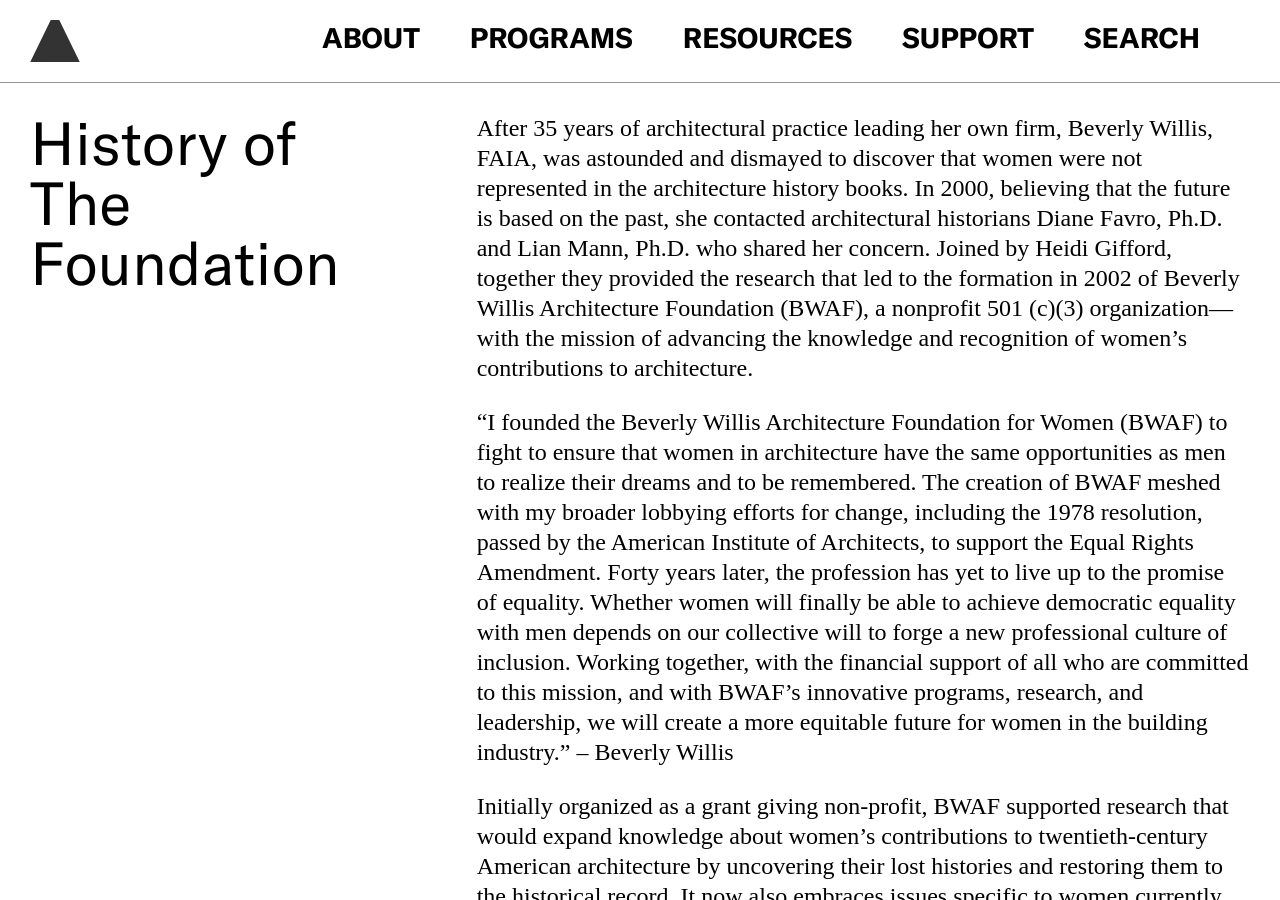
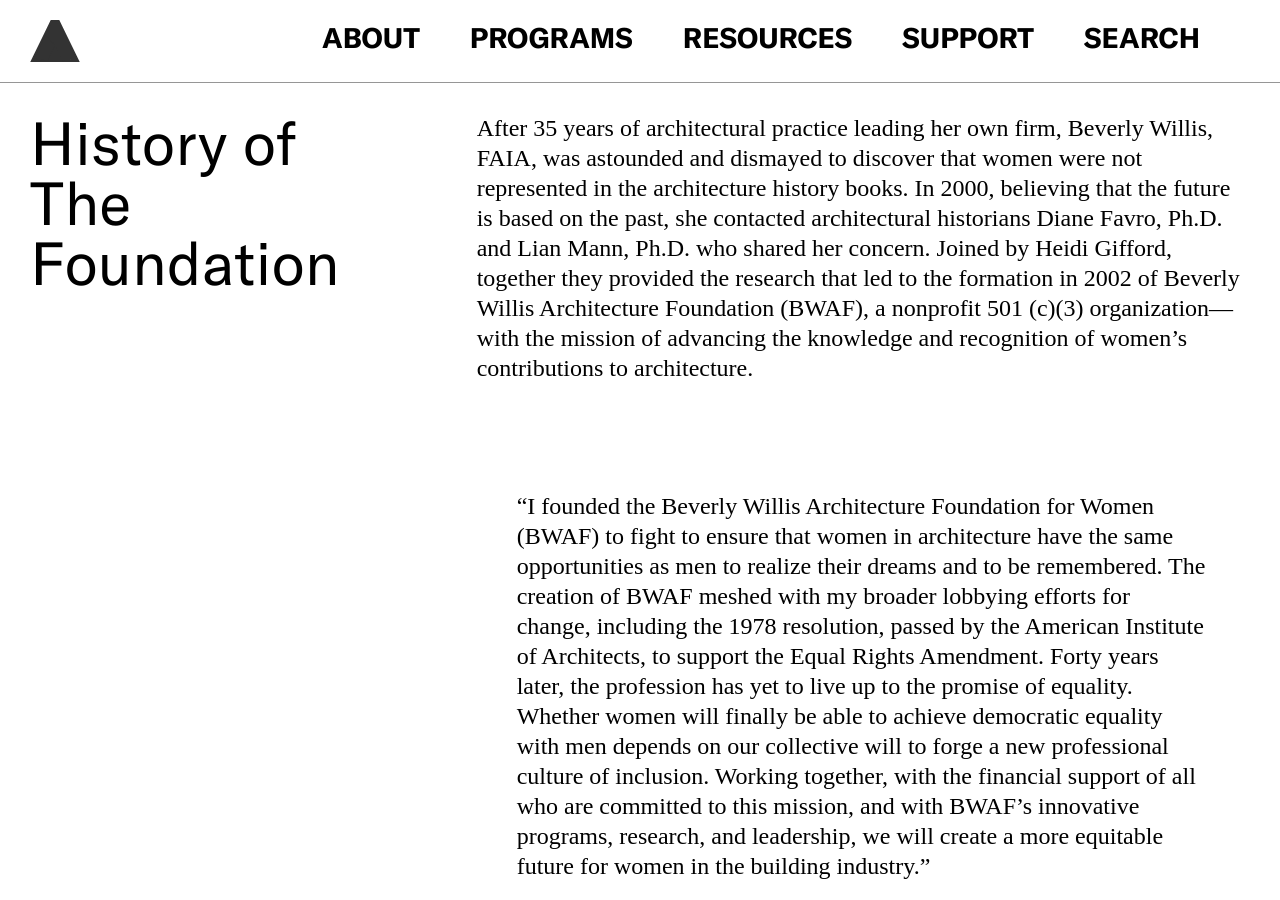
Before and after one commit to jengalas/bwaf-bbw, a Jekyll site: the page built from about/history.html, in a window 1280 px wide and 900 px high. Built offline with Jekyll 4.4.1, drawn with Linux system fonts in a browser that asks for light colours; some web fonts are replaced; some of the changed lines change nothing that is shown.

Commit message:
Update from Forestry.io taliacotton updated about/history.html

```diff
--- a/about/history.html
+++ b/about/history.html
@@ -6,12 +6,14 @@
 page_blocks:
 - template: text-block
   include_left-hand_column_text_: true
-  text_block: |-
-    After 35 years of architectural practice leading her own firm, Beverly Willis, FAIA, was astounded and dismayed to discover that women were not represented in the architecture history books. In 2000, believing that the future is based on the past, she contacted architectural historians Diane Favro, Ph.D. and Lian Mann, Ph.D. who shared her concern. Joined by Heidi Gifford, together they provided the research that led to the formation in 2002 of Beverly Willis Architecture Foundation (BWAF), a nonprofit 501 (c)(3) organization—with the mission of advancing the knowledge and recognition of women’s contributions to architecture.
-
-    "I founded the Beverly Willis Architecture Foundation for Women (BWAF) to fight to ensure that women in architecture have the same opportunities as men to realize their dreams and to be remembered. The creation of BWAF meshed with my broader lobbying efforts for change, including the 1978 resolution, passed by the American Institute of Architects, to support the Equal Rights Amendment. Forty years later, the profession has yet to live up to the promise of equality. Whether women will finally be able to achieve democratic equality with men depends on our collective will to forge a new professional culture of inclusion. Working together, with the financial support of all who are committed to this mission, and with BWAF’s innovative programs, research, and leadership, we will create a more equitable future for women in the building industry." – Beverly Willis
-
-    Initially organized as a grant giving non-profit, BWAF supported research that would expand knowledge about women’s contributions to twentieth-century American architecture by uncovering their lost histories and restoring them to the historical record. It now also embraces issues specific to women currently working within the building industry. To this end, BWAF both commissions and curates research that pertains to women working at all levels within all fields of practice —including architecture, engineering, construction, design, landscape, preservation, and planning.
+  text_block: After 35 years of architectural practice leading her own firm, Beverly
+    Willis, FAIA, was astounded and dismayed to discover that women were not represented
+    in the architecture history books. In 2000, believing that the future is based
+    on the past, she contacted architectural historians Diane Favro, Ph.D. and Lian
+    Mann, Ph.D. who shared her concern. Joined by Heidi Gifford, together they provided
+    the research that led to the formation in 2002 of Beverly Willis Architecture
+    Foundation (BWAF), a nonprofit 501 (c)(3) organization—with the mission of advancing
+    the knowledge and recognition of women’s contributions to architecture.
   lefthand_text:
     header_type: Large Header
     text: History of The Foundation
@@ -19,6 +21,36 @@
     link_url: ''
     link_text: ''
   section_break: false
+- template: miscellaneous-block
+  miscellaneous: |-
+    > “I founded the Beverly Willis Architecture Foundation for Women (BWAF) to fight to ensure that women in architecture have the same opportunities as men to realize their dreams and to be remembered. The creation of BWAF meshed with my broader lobbying efforts for change, including the 1978 resolution, passed by the American Institute of Architects, to support the Equal Rights Amendment. Forty years later, the profession has yet to live up to the promise of equality. Whether women will finally be able to achieve democratic equality with men depends on our collective will to forge a new professional culture of inclusion. Working together, with the financial support of all who are committed to this mission, and with BWAF’s innovative programs, research, and leadership, we will create a more equitable future for women in the building industry.”
+
+    ##### Beverly Willis
+  section_break: false
+  include_left-hand_column_text_: false
+  lefthand_text:
+    header_type: ''
+    text: ''
+    download: ''
+    link_url: ''
+    link_text: ''
+- template: text-block
+  text_block: Initially organized as a grant giving non-profit, BWAF supported research
+    that would expand knowledge about women’s contributions to twentieth-century American
+    architecture by uncovering their lost histories and restoring them to the historical
+    record. It now also embraces issues specific to women currently working within
+    the building industry. To this end, BWAF both commissions and curates research
+    that pertains to women working at all levels within all fields of practice —including
+    architecture, engineering, construction, design, landscape, preservation, and
+    planning.
+  section_break: false
+  include_left-hand_column_text_: false
+  lefthand_text:
+    header_type: ''
+    text: ''
+    download: ''
+    link_url: ''
+    link_text: ''
 description: After 35 years of architectural practice leading her own firm, Beverly
   Willis, FAIA, was astounded and dismayed to discover that women were not represented
   in the architecture history books.
```
